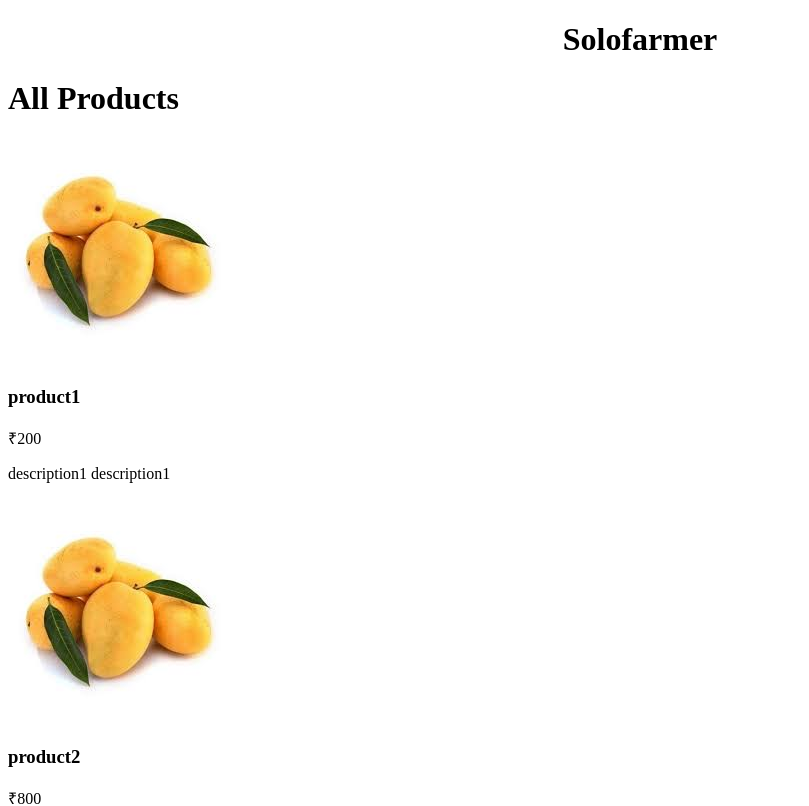
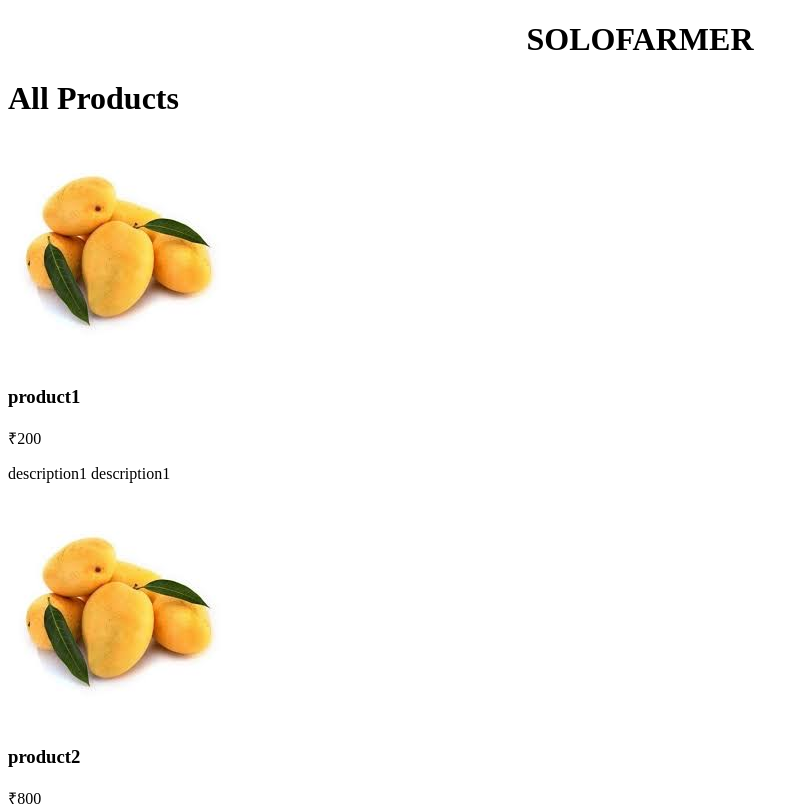
Before and after one commit to dilipcm/solofarmer, a React (Create React App) app: page / in a window 1280 px wide. Shown: the top 806 px of the page, without its empty margins (0-809 px from the left). Built offline with nearby package versions, Linux system fonts and the light colour scheme.

Commit message:
testing  CI/CD

```diff
--- a/src/App.js
+++ b/src/App.js
@@ -4,7 +4,7 @@ import ProductScreen from "./components/ProductListing/ProductScreen";
 function App(){
     return (
     <div>
-        <h1 style={{textAlign:"center"}}>Solofarmer</h1>
+        <h1 style={{textAlign:"center"}}>SOLOFARMER</h1>
         <ProductScreen />
     </div>
     );
```
